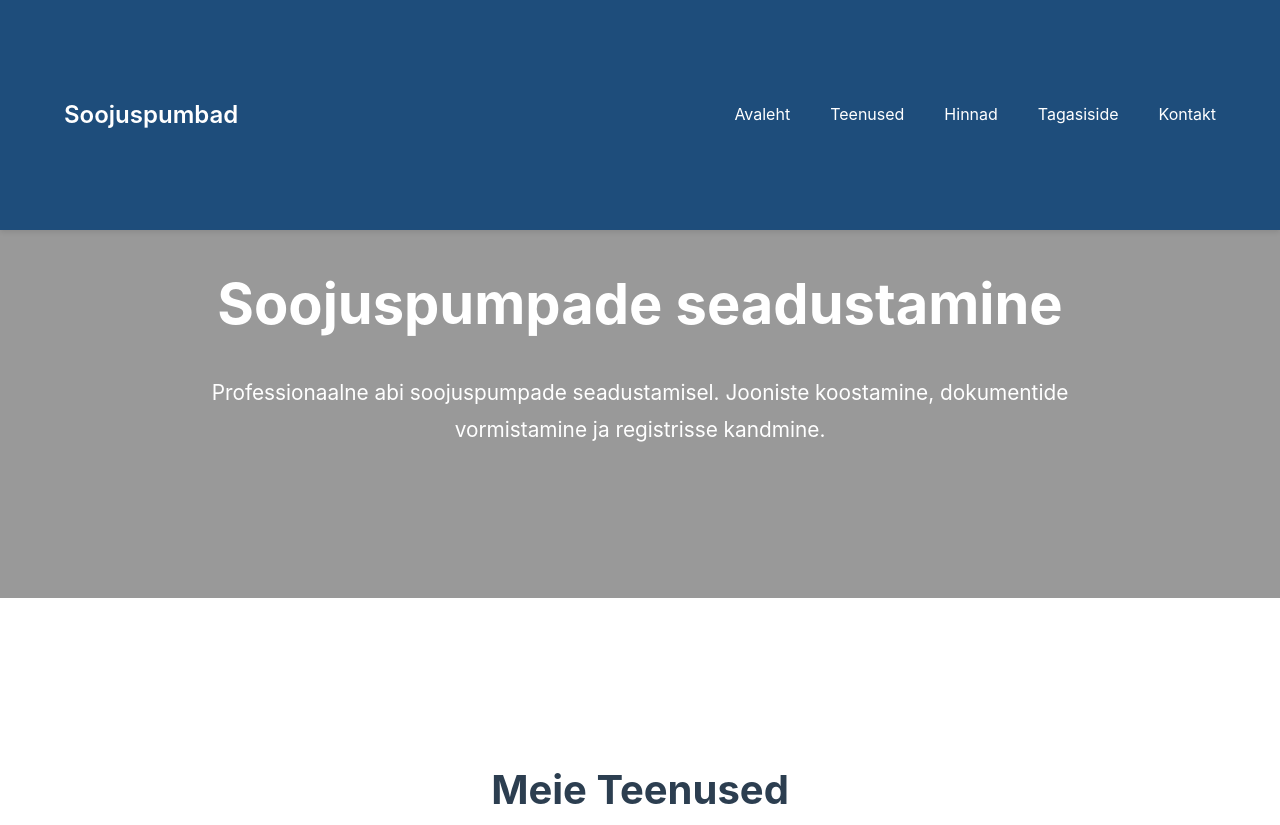
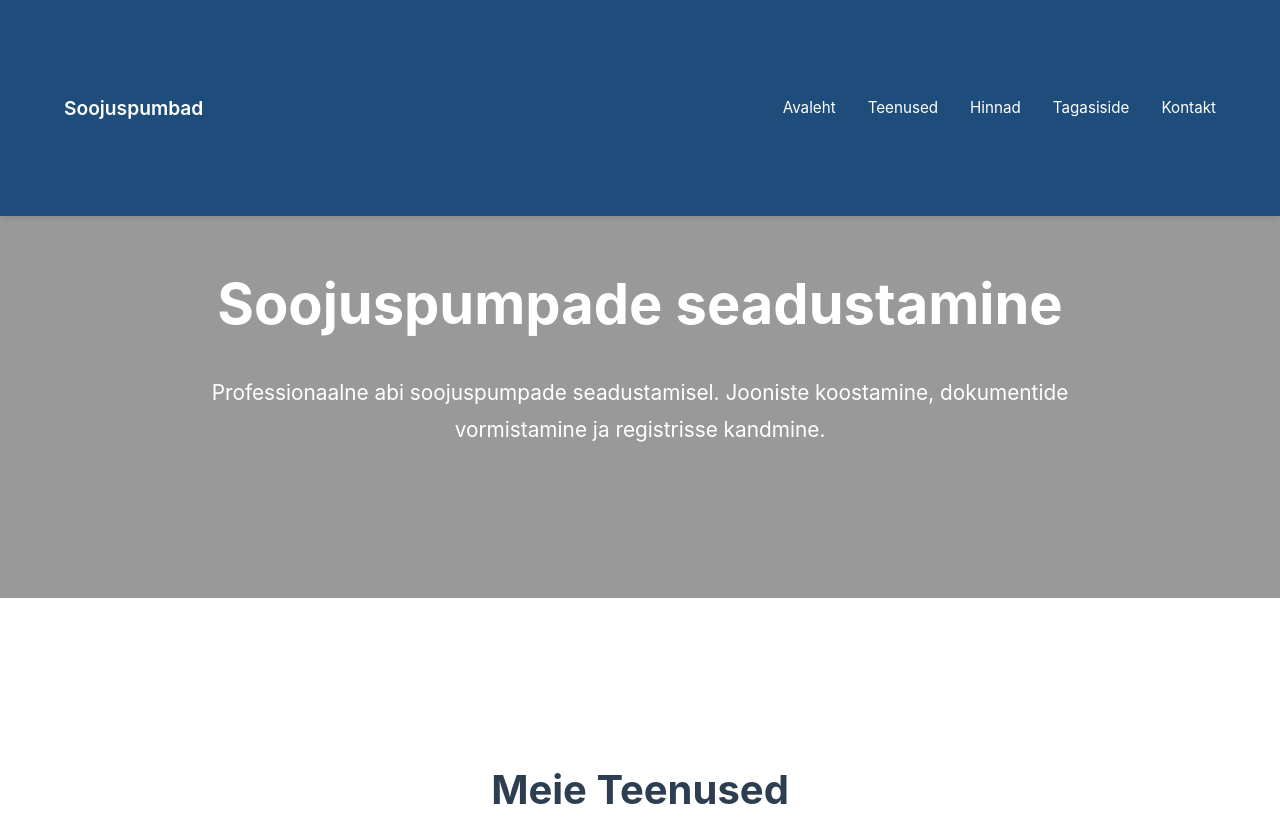
Before and after one commit to projektijoonis-debug/seadustamine, a plain HTML site: page index.html in a window 1280 px wide. Shown: the top 825 px of the page. Drawn offline with Linux system fonts and the light colour scheme.

Commit message:
Update index.html

```diff
--- a/index.html
+++ b/index.html
@@ -20,7 +20,7 @@
         /* Navigation */
         nav {
             background: #1e4d7b;
-            padding: 1rem 2rem;
+            padding: 0.8rem 2rem;
             position: fixed;
             width: 100%;
             top: 0;
@@ -38,20 +38,20 @@
 
         nav .logo {
             color: white;
-            font-size: 1.5rem;
+            font-size: 1.2rem;
             font-weight: 600;
         }
 
         nav ul {
             list-style: none;
             display: flex;
-            gap: 2.5rem;
+            gap: 2rem;
         }
 
         nav a {
             color: white;
             text-decoration: none;
-            font-size: 1rem;
+            font-size: 0.95rem;
             transition: opacity 0.3s;
         }
 
@@ -375,7 +375,7 @@
 
     <!-- Image Section -->
     <section class="image-section">
-        <img src="house-image.jpg" alt="Soojuspumbaga maja" style="max-width: 800px;">
+        <img src="house-image.jpg" alt="Soojuspumbaga maja" style="max-width: 900px;">
     </section>
 
     <!-- Pricing Section -->
@@ -396,7 +396,7 @@
             <h2>Klientide Tagasiside</h2>
             <div class="testimonial-card">
                 <div class="testimonial-icon">💬</div>
-                <p class="testimonial-text">"Väga professionaalne teenindus ja kvaliteetne töö! Soojuspumba paigaldus läks sujuvalt ja meeskond oli väga asjatundlik. Soovitan soojalt!"</p>
+                <p class="testimonial-text">"Väga professionaalne teenindus ja kvaliteetne töö! Soojuspumba seadustamine läks sujuvalt ja meeskond oli väga asjatundlik. Soovitan soojalt!"</p>
                 <p class="testimonial-author">Maris K.</p>
                 <p class="testimonial-location">Tallinn</p>
             </div>
```
